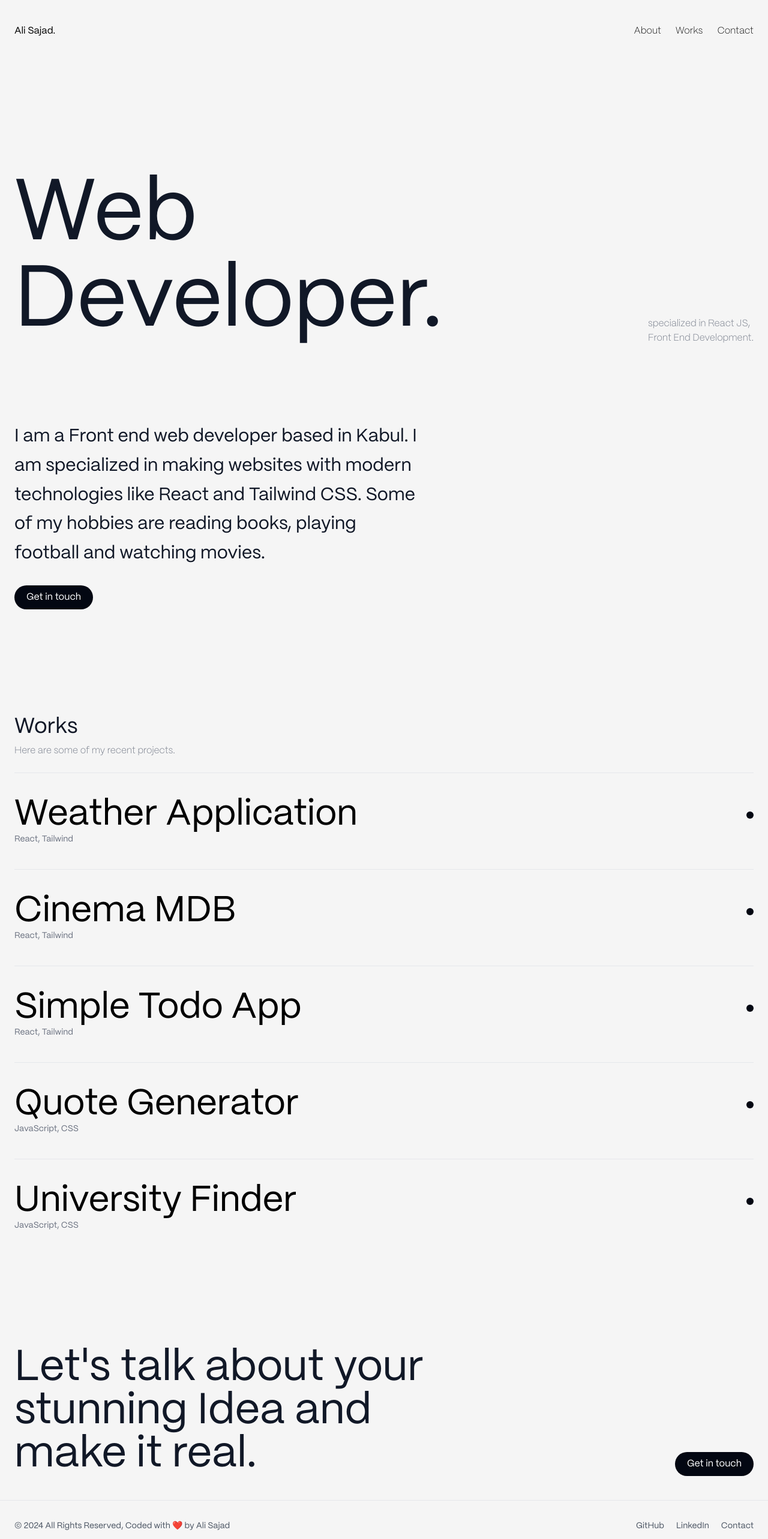
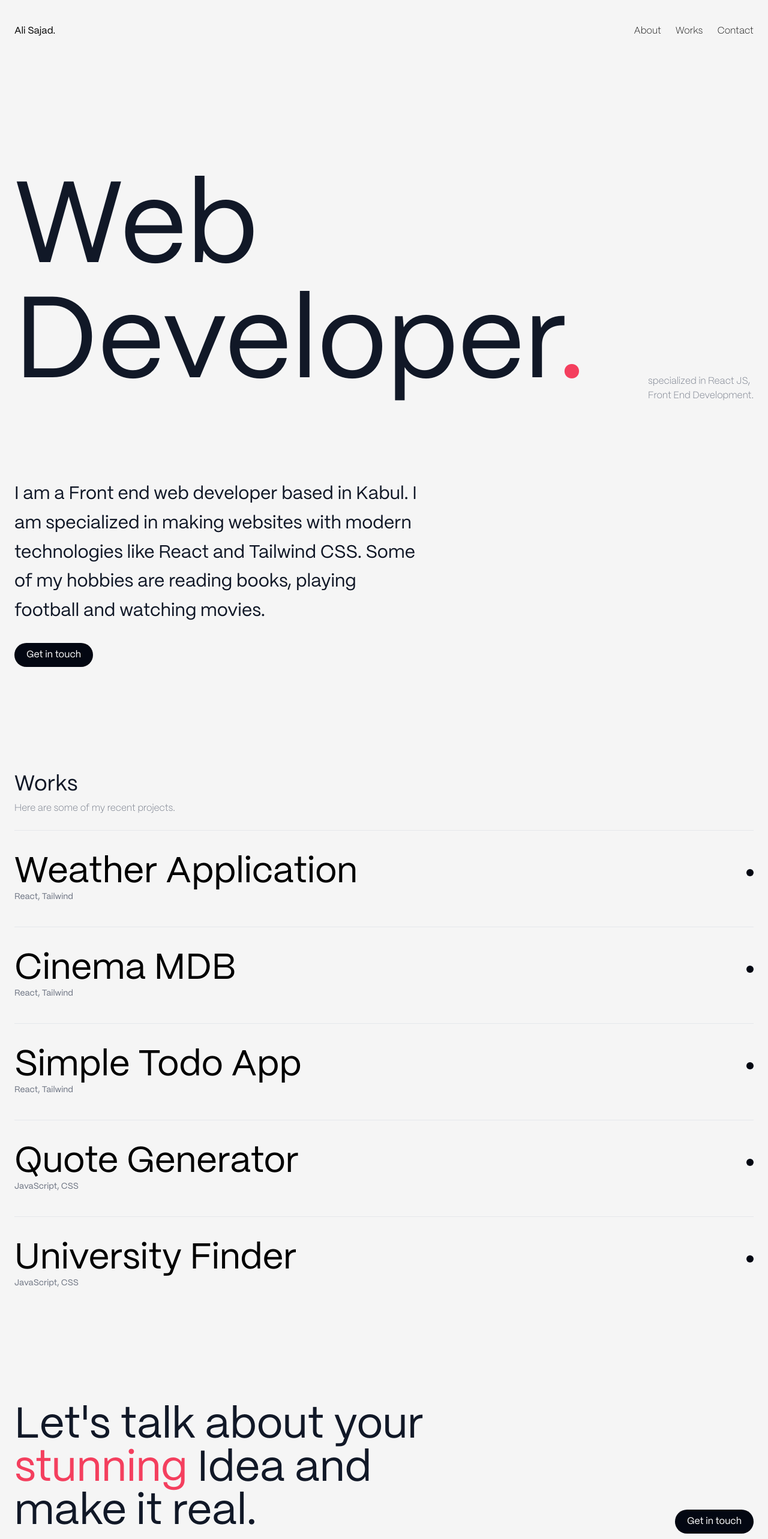
Before and after one commit to alisajad001/portfolio-2024, a React (Vite) app: page / in a window 1280 px wide. Shown: the top 2566 px of the page at 60% size. Built offline with nearby package versions, Linux system fonts and the light colour scheme.

Commit message:
Update Contact component to include stunning idea in Contact.jsx

```diff
--- a/src/components/Contact.jsx
+++ b/src/components/Contact.jsx
@@ -7,7 +7,8 @@ export default function Contact() {
       className="container mx-auto px-6 my-10 lg:flex items-end justify-between"
     >
       <h2 className="text-3xl sm:text-5xl md:text-7xl max-w-3xl font-medium text-gray-900">
-        Let's talk about your stunning Idea and make it real.
+        Let's talk about your <span className="text-rose-500">stunning</span>{' '}
+        Idea and make it real.{' '}
       </h2>
       <a
         href="https://linkedin.com/in/alisajad001"
--- a/src/components/Home.jsx
+++ b/src/components/Home.jsx
@@ -4,8 +4,8 @@ export default function Home() {
       id="home"
       className="container mx-auto p-6 mt-20 lg:flex items-end justify-between"
     >
-      <h1 className="text-5xl sm:text-7xl md:text-[9rem] md:mt-20 text-gray-900">
-        Web <br /> Developer.
+      <h1 className="text-5xl sm:text-7xl md:text-[9rem] xl:text-[12rem] md:mt-20 text-gray-900">
+        Web <br /> Developer<span className="text-rose-500">.</span>
       </h1>
       <p className="text-gray-500 font-extralight mt-5 max-w-44">
         specialized in React JS, Front End Development.
```
